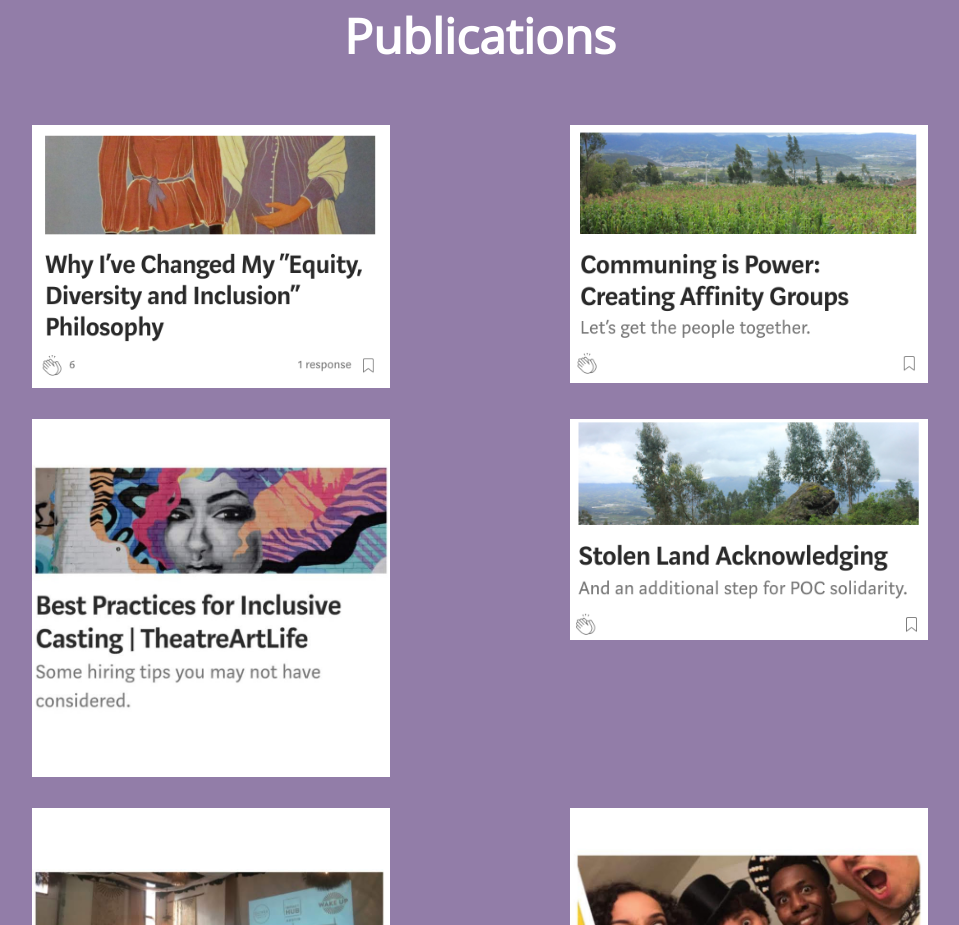
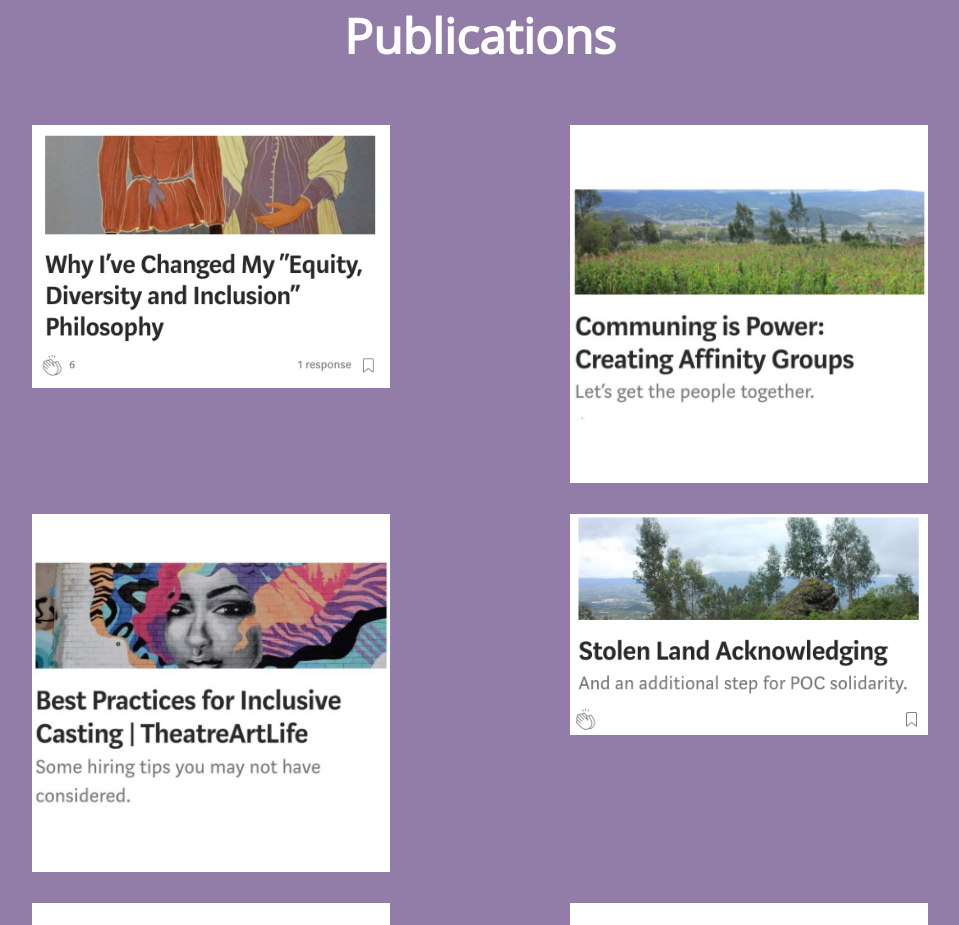
Before and after one commit to mfcecilia/advancing-arts-forward, a plain HTML site: page index.html in a window 1280 px wide. Shown: the part 1815-2740 px from the top of the page, without its empty margins (160-1119 px from the left). Drawn offline with nearby package versions, Linux system fonts and the light colour scheme; a script that the page names is missing.

Commit message:
added new communing is power photo to publications list

```diff
--- a/index.html
+++ b/index.html
@@ -94,7 +94,7 @@
                     <br>
                     <br>
                     <a href="https://medium.com/@advancingartsforward/communing-is-power-creating-affinity-groups-81341e62fff0" target="_blank">
-                        <img src="imgs/Screen%20Shot%202019-05-27%20at%207.18.44%20PM.png"></a>
+                        <img src="imgs/IMG_6783.jpg"></a>
                     <br>
                     <br>
                     <a href="https://medium.com/@advancingartsforward/best-practices-for-inclusive-casting-theatreartlife-fd53493ae850" target="_blank">
```
Also changed, not shown: imgs/IMG_6783.jpg (added).
